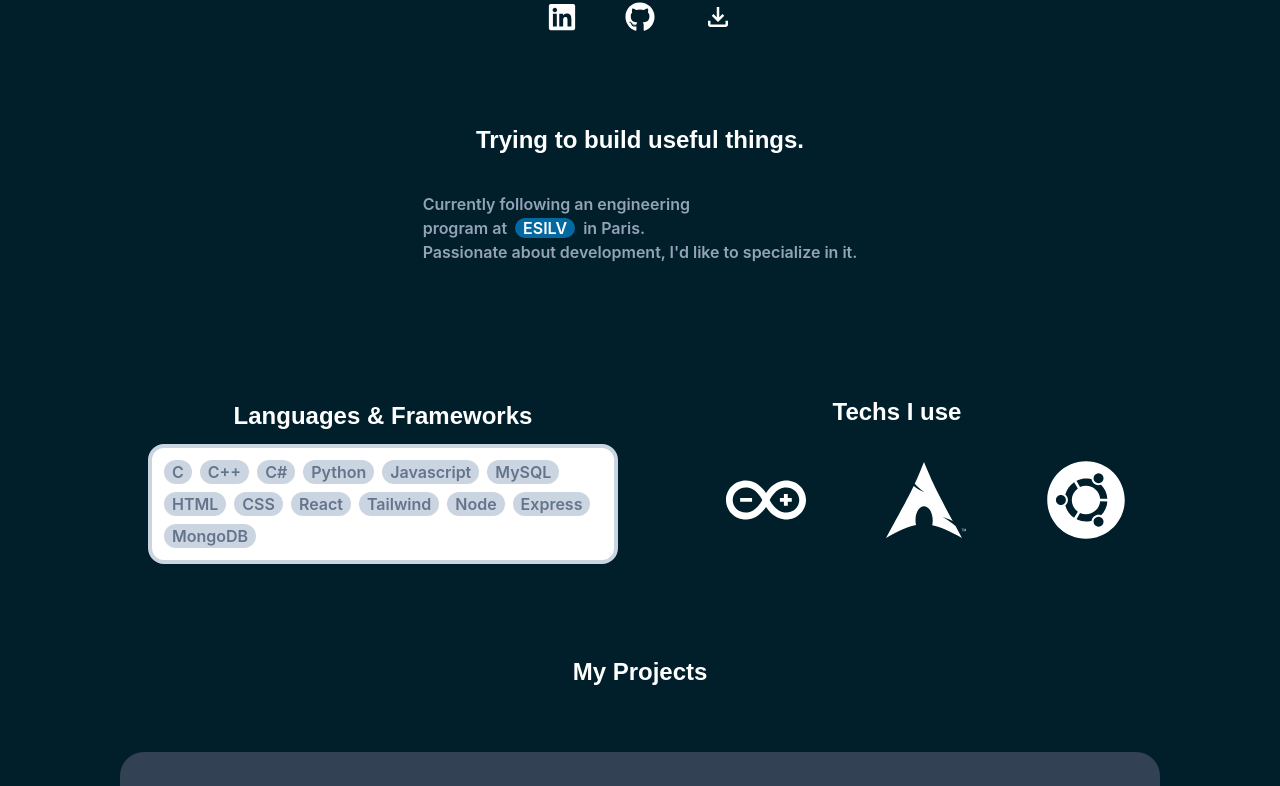
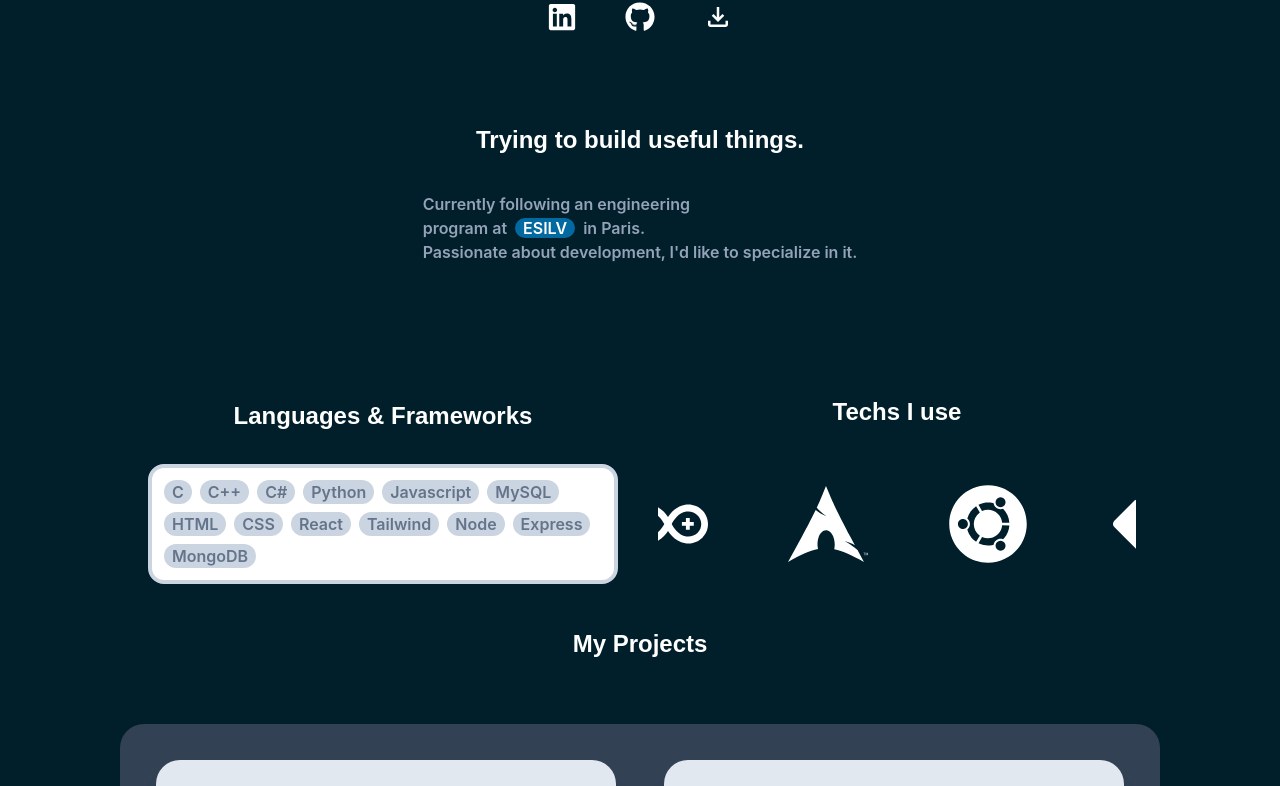
Before and after one commit to EliasLd/portfolio-2.0, a React (Create React App) app: page / in a window 1280 px wide. Shown: the part 480-1266 px from the top of the page. Built offline with nearby package versions, Linux system fonts and the light colour scheme; the HTML template or start-up script is replaced by a standard one.

Commit message:
fixed spacing and ui details

```diff
--- a/src/components/Projects.jsx
+++ b/src/components/Projects.jsx
@@ -24,7 +24,7 @@ export default function Projects() {
   }, [ctrl, inView]);
 
   return (
-    <div className='flex flex-col justify-center items-center mt-16'>
+    <div className='flex flex-col justify-center items-center mt-4'>
       <div className='mb-16'>
         <p className='font-sans font-bold text-white text-2xl'>My Projects</p>
       </div>
--- a/src/components/Slider.jsx
+++ b/src/components/Slider.jsx
@@ -5,11 +5,13 @@ import { SiArchlinux } from "react-icons/si";
 import { FaUbuntu } from "react-icons/fa";
 import { FaGitAlt } from "react-icons/fa";
 import { FaGithub } from "react-icons/fa";
+import { FaDebian } from "react-icons/fa6";
+import { FaLinux } from "react-icons/fa6";
 import '../index.css'
 
 export default function Slider() {
 
-    const techs =[<BiLogoVisualStudio size={80} color='white' />, <SiArduino size={80} color='white'/>, <SiArchlinux size={80} color='white'/>, <FaUbuntu size={80} color='white'/>, <FaGitAlt size={80} color='white'/>, <FaGithub size={80} color='white'/>]
+    const techs =[<BiLogoVisualStudio size={80} color='white'/>, <SiArduino size={80} color='white'/>, <SiArchlinux size={80} color='white'/>, <FaUbuntu size={80} color='white'/>, <FaGitAlt size={80} color='white'/>, <FaGithub size={80} color='white'/>, <FaDebian size={80} color='white' />, <FaLinux size={80} color='white'/>]
 
     return (
         <div className=" flex items-center justify-center">
@@ -20,7 +22,7 @@ export default function Slider() {
 
               {techs.map((tech, i) => {
                 return (
-                  <div key={i} className="flex justify-center items-start w-[20rem]">
+                  <div key={i} className="flex justify-center items-start w-[20rem] transition">
                     {tech}
                   </div>
                 );
--- a/src/components/skills.jsx
+++ b/src/components/skills.jsx
@@ -27,8 +27,8 @@ export default function Skills() {
 
   return (
     <div className='flex justify-center items-center mt-20 flex-wrap'>
-        <div className='grid  lg:grid-cols-2 gap-y-4 lg:gap-x-5 justify-center p-4 lg:w-144 sm:w-128  mx-4 sm:mx-10'>
-            <div className='flex flex-col gap-y-3 p-3 rounded-2xl '>
+        <div className='grid  lg:grid-cols-2 gap-y-8 lg:gap-x-5 justify-center p-4 lg:w-144 sm:w-128  mx-4 sm:mx-10'>
+            <div className='flex flex-col gap-y-8 p-3 rounded-2xl '>
                 <div className='flex justify-center items-center'>
                     <h2 className='font-sans font-semibold text-2xl text-white'>Languages & Frameworks</h2>
                 </div>
@@ -40,7 +40,7 @@ export default function Skills() {
                     </ul>
                 </div>
             </div>
-            <div className='flex flex-col gap-y-8 p-2 '>
+            <div className='flex flex-col gap-y-14 p-2 '>
                 <div className='flex justify-center items-center'>
                     <h2 className='font-sans font-semibold text-2xl text-white'>Techs I use</h2>
                 </div>
--- a/src/index.css
+++ b/src/index.css
@@ -59,10 +59,11 @@ code {
 }
 
 .animate {
-  animation: scroll 5s linear infinite;
+  animation: scroll 15s linear infinite;
 }
 
 .slider-container {
   width: 100%;
   overflow: hidden;
+  position: relative;
 }
```
